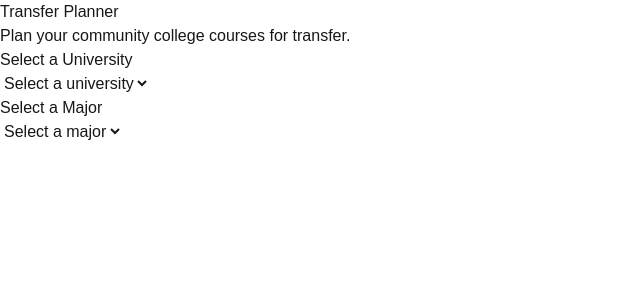
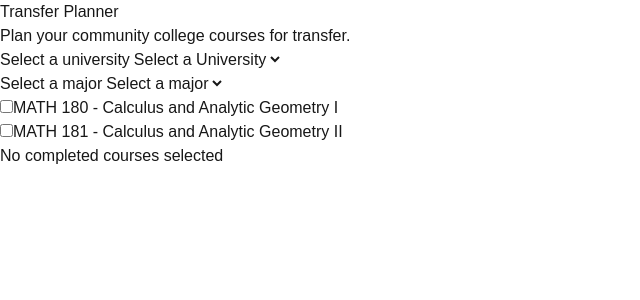
Before and after one commit to teddieworld/transferplanner, a Next.js app in the folder frontend/: page / in a window 1280 px wide. Shown: the top 300 px of the page, without its empty margins (0-640 px from the left). Built offline with nearby package versions, Linux system fonts and the light colour scheme.

Commit message:
Added checkboxes for completed courses and made everything variable instead of being hard coded

```diff
--- a/frontend/app/page.tsx
+++ b/frontend/app/page.tsx
@@ -1,18 +1,44 @@
 "use client";
+
+//cd frontend
+//npm run dev
+
+
 //the page that represents what is shown on the website
 import {useState} from "react";
 import UniversitySelector from "@/components/UniversitySelector";
 import MajorSelector from "@/components/MajorSelector";
 //imports the different components as children
 
+const courses = [
+  {
+    code: "MATH 180",
+    title: "Calculus and Analytic Geometry I"
+  },
+  {
+    code: "MATH 181",
+    title: "Calculus and Analytic Geometry II"
+  }
+];
+
 export default function Home() {
   const [selectedUniversity, setSelectedUniversity] = useState("");
   const [selectedMajor, setSelectedMajor] = useState("");
+  const [completedCourses, setCompletedCourses] = useState<string[]>([]); //starting value is an empty array of strings
   //creates useStates for the selected values
 
   function handleUniversityChange(value :string){
     setSelectedUniversity(value);
     setSelectedMajor("");
+  }
+
+  function handleCourseChange(courseCode :string, isChecked :boolean){
+    if(isChecked){
+      setCompletedCourses(completedCourses.concat(courseCode));
+    }
+    else{
+      setCompletedCourses(completedCourses.filter(course => course !== courseCode));
+    }
   }
 //returns what is actually shown to the page in HTML
   return (
@@ -29,6 +55,23 @@ export default function Home() {
         selectedMajor = {selectedMajor}
         onMajorChange = {setSelectedMajor}
       />
+      {
+        courses.map(course =>
+        <label key={course.code}
+        className="block">
+          <input type="checkbox"
+          checked={completedCourses.includes(course.code)}
+          onChange={event => handleCourseChange(course.code, event.target.checked)}
+          />
+          {course.code} - {course.title}
+      </label>
+        )
+      }
+
+      <p>{completedCourses.length === 0 ? "No completed courses selected":
+          completedCourses.join(", ")
+      }</p>
+
     </main>
   );
 }
--- a/frontend/components/MajorSelector.tsx
+++ b/frontend/components/MajorSelector.tsx
@@ -1,6 +1,4 @@
 "use client";
-//cd frontend
-//npm run dev
 
 type MajorSelectorProps = {
     selectedUniversity: string;
@@ -8,6 +6,12 @@ type MajorSelectorProps = {
     onMajorChange: (value: string) => void;
 };
 //tells what inputs are expected and their type
+
+//Declare a constant variable majorsByUniversity that contains an object
+const majorsByUniversity:Record<string, string[]> = {
+    "University of California, Berkeley" : ["Computer Science, B.A."]
+};
+
 
 //declares the actual component
 export default function MajorSelector({
@@ -17,26 +21,39 @@ export default function MajorSelector({
 }: MajorSelectorProps)
 //receives the props object, destructures its properties and checks their types using majorselectorprops
 {
+    const availableMajors = majorsByUniversity[selectedUniversity] ?? [];
+
     //value = ___ sets the value that is actually shown in React/UI
     //onChange sends the value back to the react state so it is changed in the code
     return(
         <div>
-            <h2>Select a Major</h2>
+            <label htmlFor="major">
+                Select a major
+            </label>
             <select
             value = {selectedMajor}
             onChange={(event) => onMajorChange(event.target.value)}
-            disabled = {selectedUniversity === ""}
+            disabled={availableMajors.length===0}
+            id="major"
             >
                 <option value="">
                     Select a major
                 </option>
-                {selectedUniversity === "University of California, Berkeley" && (
-                    <option value = "Computer Science, B.A.">
-                        Computer Science
-                    </option>
-                )}
+                { availableMajors.map(major => (
+                <option
+                key={major}
+                value={major}
+                >
+                    {major}
+                </option>
+                ))}
             </select>
-
+            {
+                selectedUniversity !== "" && availableMajors.length === 0 &&
+                <p>
+                    No majors have been added for this university yet.
+                </p>
+            }
         </div>
     );
 }
--- a/frontend/components/UniversitySelector.tsx
+++ b/frontend/components/UniversitySelector.tsx
@@ -1,6 +1,4 @@
 "use client";
-//cd frontend
-//npm run dev
 
 type UniversitySelectorProps = {
     selectedUniversity: string;
@@ -19,13 +17,16 @@ export default function UniversitySelector({
     //onChange sends the value back to the react state so it is changed in the code
     return(
         <div>
-            <h2>Select a University</h2>
+            <label htmlFor="university">
+                Select a university
+            </label>
             <select
             value = {selectedUniversity}
             onChange={(event) => onUniversityChange(event.target.value)}
+            id="university"
             >
                 <option value="">
-                    Select a university
+                    Select a University
                 </option>
                 <option value = "University of California, Berkeley">
                     UC Berkeley
```
